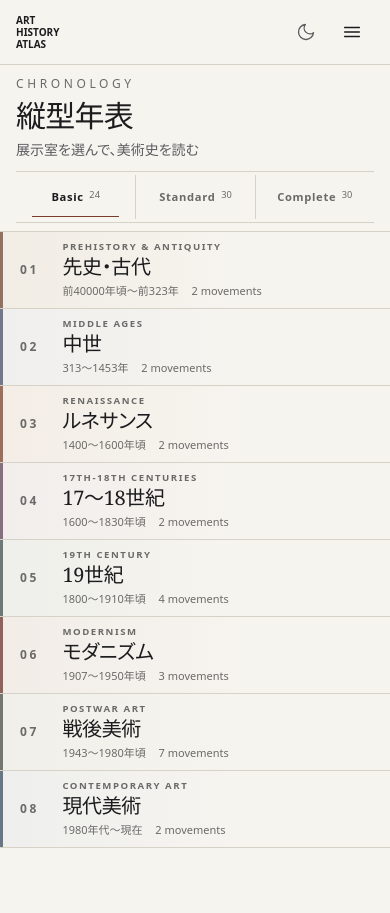
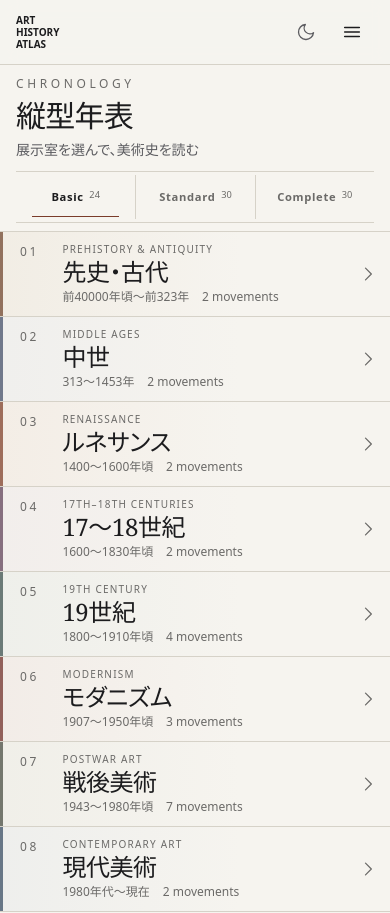
Before and after one commit to taktak2001/art-history-atlas, a Next.js app: page /chronology in a window 390 px wide. Shown: the top 913 px of the page. Built offline with nearby package versions, Linux system fonts and the light colour scheme.

Commit message:
Refine chronology era hierarchy

```diff
--- a/src/app/globals.css
+++ b/src/app/globals.css
@@ -1592,10 +1592,10 @@ html.dark .timeline-era-option[aria-current='true'] {
   display: grid;
   width: 100%;
   min-height: 5.5rem;
-  grid-template-columns: 3rem minmax(0, 1fr);
-  gap: 1rem;
+  grid-template-columns: 3rem minmax(0, 1fr) 2.75rem;
+  gap: 0.75rem;
   align-items: center;
-  padding: 0.65rem 1.25rem;
+  padding: 0.75rem 0 0.75rem 1.25rem;
   overflow: hidden;
   color: rgb(var(--c-ink));
   text-align: left;
@@ -1609,53 +1609,48 @@ html.dark .timeline-era-option[aria-current='true'] {
   content: '';
 }
 
-.chronology-era__hero::after {
-  display: none;
-  position: absolute;
-  inset: 1.5rem 1.5rem auto auto;
-  width: 5rem;
-  height: 1px;
-  background: rgb(var(--era-accent) / 0.5);
-  content: '';
-}
-
 .chronology-era__hero:hover {
   background: rgb(var(--era-wash) / 0.2);
 }
 
+.chronology-era__hero:focus-visible {
+  z-index: 1;
+  outline-color: rgb(var(--era-accent));
+  outline-offset: -2px;
+}
+
 .chronology-era__hero:active {
   background: rgb(var(--era-wash) / 0.34);
 }
 
 .chronology-era__number {
+  align-self: start;
+  padding-top: 0.1rem;
   color: rgb(var(--c-faint));
   font-size: 0.75rem;
-  font-weight: 700;
+  font-weight: 500;
   letter-spacing: 0.22em;
+  line-height: 1.1;
 }
 
 .chronology-era__identity {
   display: grid;
   min-width: 0;
-  grid-template-columns: minmax(14rem, 0.72fr) minmax(0, 1fr);
-  gap: 2rem;
-  align-items: baseline;
+  gap: 0.375rem;
 }
 
 .chronology-era__names {
   display: grid;
   min-width: 0;
-  gap: 0.2rem;
+  gap: 0.25rem;
 }
 
 .chronology-era__title-en {
-  overflow: hidden;
   color: rgb(var(--c-faint));
-  font-size: 0.65rem;
-  font-weight: 700;
+  font-size: 0.65625rem;
+  font-weight: 500;
   letter-spacing: 0.16em;
-  line-height: 1.2;
-  text-overflow: ellipsis;
+  line-height: 1.1;
   text-transform: uppercase;
   white-space: nowrap;
 }
@@ -1668,54 +1663,65 @@ html.dark .timeline-era-option[aria-current='true'] {
 .chronology-era__meta {
   display: flex;
   align-items: center;
-  justify-content: space-between;
-  gap: 1.25rem;
+  justify-content: flex-start;
+  gap: 0.8rem;
   color: rgb(var(--c-faint));
   font-size: 0.75rem;
-  line-height: 1.4;
+  font-weight: 400;
+  line-height: 1.1;
   white-space: nowrap;
 }
 
 .chronology-era__title {
   font-family: var(--font-serif);
-  font-size: 1.4rem;
+  font-size: 1.625rem;
   font-weight: 400;
-  line-height: 1.12;
+  line-height: 1.05;
   letter-spacing: -0.018em;
+}
+
+.chronology-era__chevron {
+  display: grid;
+  width: 2.75rem;
+  height: 2.75rem;
+  align-items: center;
+  justify-content: center;
+  justify-self: end;
+  color: rgb(var(--c-faint));
+}
+
+.chronology-era__chevron svg {
+  width: 1.25rem;
+  height: 1.25rem;
+  transition: transform 160ms ease;
 }
 
 .chronology-era__catchphrase {
   display: block;
-  margin-top: 1rem;
+  margin-top: 0.35rem;
   color: rgb(var(--c-muted));
   font-family: var(--font-serif);
   font-size: clamp(0.95rem, 2vw, 1.15rem);
 }
 
 [data-era-expanded='true'] .chronology-era__hero {
-  min-height: 11rem;
-  grid-template-columns: 4rem minmax(0, 1fr);
+  min-height: 9.5rem;
+  grid-template-columns: 4rem minmax(0, 1fr) 2.75rem;
   gap: 1.5rem;
-  align-items: end;
-  padding: 1.75rem 2rem;
-}
-
-[data-era-expanded='true'] .chronology-era__hero::after {
-  display: block;
+  align-items: center;
+  padding: 1.75rem 0 1.75rem 2rem;
 }
 
 [data-era-expanded='true'] .chronology-era__number {
-  align-self: start;
   color: rgb(var(--era-accent));
 }
 
 [data-era-expanded='true'] .chronology-era__identity {
-  grid-template-columns: minmax(12rem, 0.72fr) minmax(0, 1fr);
-  align-items: end;
+  gap: 0.6rem;
 }
 
 [data-era-expanded='true'] .chronology-era__title {
-  font-size: clamp(2.25rem, 4.5vw, 3.25rem);
+  font-size: clamp(1.75rem, 3vw, 2rem);
   font-weight: 500;
   line-height: 1.08;
   letter-spacing: -0.025em;
@@ -1726,6 +1732,18 @@ html.dark .timeline-era-option[aria-current='true'] {
   font-size: 0.75rem;
   font-weight: 700;
   letter-spacing: 0.1em;
+}
+
+[data-era-expanded='true'] .chronology-era__hero::before {
+  background: rgb(var(--era-accent));
+}
+
+[data-era-expanded='true'] .chronology-era__chevron {
+  color: rgb(var(--era-accent));
+}
+
+[data-era-expanded='true'] .chronology-era__chevron svg {
+  transform: rotate(90deg);
 }
 
 .chronology-exhibit {
@@ -2208,35 +2226,33 @@ html.dark .timeline-era-option[aria-current='true'] {
   }
 
   .chronology-era__hero {
-    min-height: 4.75rem;
-    grid-template-columns: 2rem minmax(0, 1fr);
+    min-height: 5.25rem;
+    grid-template-columns: 2rem minmax(0, 1fr) 2.75rem;
     gap: 0.65rem;
     align-items: center;
-    padding: 0.45rem 1rem 0.45rem 1.25rem;
-  }
-
-  .chronology-era__hero::after {
-    inset: 1rem 1rem auto auto;
-    width: 2.5rem;
+    padding: 0.75rem 0 0.75rem 1.25rem;
   }
 
   .chronology-era__identity {
-    display: block;
+    display: grid;
+    gap: 0.375rem;
   }
 
   .chronology-era__title-en {
-    font-size: 0.6rem;
+    font-size: 0.625rem;
+    letter-spacing: 0.12em;
   }
 
   .chronology-era__title {
-    font-size: 1.25rem;
+    font-size: 1.5rem;
+    line-height: 1.05;
   }
 
   .chronology-era__meta {
     justify-content: flex-start;
     gap: 0.8rem;
-    margin-top: 0.3rem;
-    font-size: 0.6875rem;
+    margin-top: 0;
+    font-size: 0.75rem;
   }
 
   .chronology-era__catchphrase {
@@ -2247,15 +2263,15 @@ html.dark .timeline-era-option[aria-current='true'] {
   }
 
   [data-era-expanded='true'] .chronology-era__hero {
-    min-height: 10.5rem;
-    grid-template-columns: 2rem minmax(0, 1fr);
-    gap: 1rem;
-    align-items: start;
-    padding: 1.25rem 1.25rem 1.35rem 1.5rem;
+    min-height: 9.5rem;
+    grid-template-columns: 2rem minmax(0, 1fr) 2.75rem;
+    gap: 0.65rem;
+    align-items: center;
+    padding: 1.25rem 0 1.35rem 1.5rem;
   }
 
   [data-era-expanded='true'] .chronology-era__title {
-    font-size: clamp(1.85rem, 9vw, 2.5rem);
+    font-size: 1.75rem;
   }
 
   [data-era-expanded='true'] .chronology-era__meta {
--- a/src/components/ChronologyView.tsx
+++ b/src/components/ChronologyView.tsx
@@ -333,6 +333,7 @@ export function ChronologyView({ movements }: { movements: Movement[] }) {
                 aria-controls={panelId}
                 onClick={() => toggleEra(era.id)}
               >
+                <span className="sr-only">第{eraIndex + 1}章</span>
                 <span className="chronology-era__number" aria-hidden="true">
                   {String(eraIndex + 1).padStart(2, '0')}
                 </span>
@@ -358,14 +359,31 @@ export function ChronologyView({ movements }: { movements: Movement[] }) {
                     )}
                   </span>
                 </span>
+                <span className="chronology-era__chevron" aria-hidden="true">
+                  <svg
+                    width="20"
+                    height="20"
+                    viewBox="0 0 24 24"
+                    aria-hidden="true"
+                    fill="none"
+                    stroke="currentColor"
+                    strokeWidth="1.5"
+                    strokeLinecap="round"
+                    strokeLinejoin="round"
+                  >
+                    <path d="m9 5 7 7-7 7" />
+                  </svg>
+                </span>
               </button>
 
-              {isExpanded && (
               <div
                 id={panelId}
                 className="chronology-exhibit"
-                  data-era-panel={era.id}
+                data-era-panel={isExpanded ? era.id : undefined}
+                hidden={!isExpanded}
               >
+                {isExpanded && (
+                  <>
                     <p className="chronology-exhibit__intro">
                       時代の背景、代表作品、ムーブメントの継承を年代順にたどります。
                     </p>
@@ -387,8 +405,9 @@ export function ChronologyView({ movements }: { movements: Movement[] }) {
                         ),
                       )}
                     </div>
+                  </>
+                )}
               </div>
-              )}
             </section>
           );
         })}
--- a/src/lib/chronology-presentation.ts
+++ b/src/lib/chronology-presentation.ts
@@ -56,7 +56,7 @@ export const CHRONOLOGY_ERAS: ChronologyEra[] = [
   {
     id: 'baroque-rococo',
     label: ERA_LABELS['baroque-rococo'],
-    labelEn: '17th-18th Centuries',
+    labelEn: '17th–18th Centuries',
     range: '1600〜1830年頃',
     catchphrase: '権力、信仰、市民生活が多様な舞台を生んだ時代',
     tone: 'court',
```
Also changed, not shown: 6 other files (tests, documents, lock files or other folders). Lines whose indentation alone changed are shown as unchanged.
